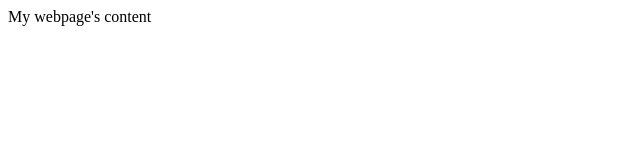
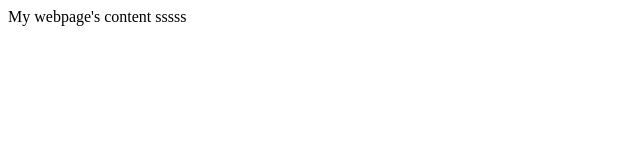
Before and after one commit to nayem312001-cloud/Md-Abu-Nayem, a plain HTML site: page lab1/index.html in a window 1280 px wide. Shown: the full height of the page, 0-640 px from the left. Drawn offline with Linux system fonts and the light colour scheme.

Commit message:
Update index.html

```diff
--- a/lab1/index.html
+++ b/lab1/index.html
@@ -2,5 +2,5 @@
     <title>My Webpage Title</title>
 </head>
 <body>
-     My webpage's content
+     My webpage's content sssss
 </body>
```
